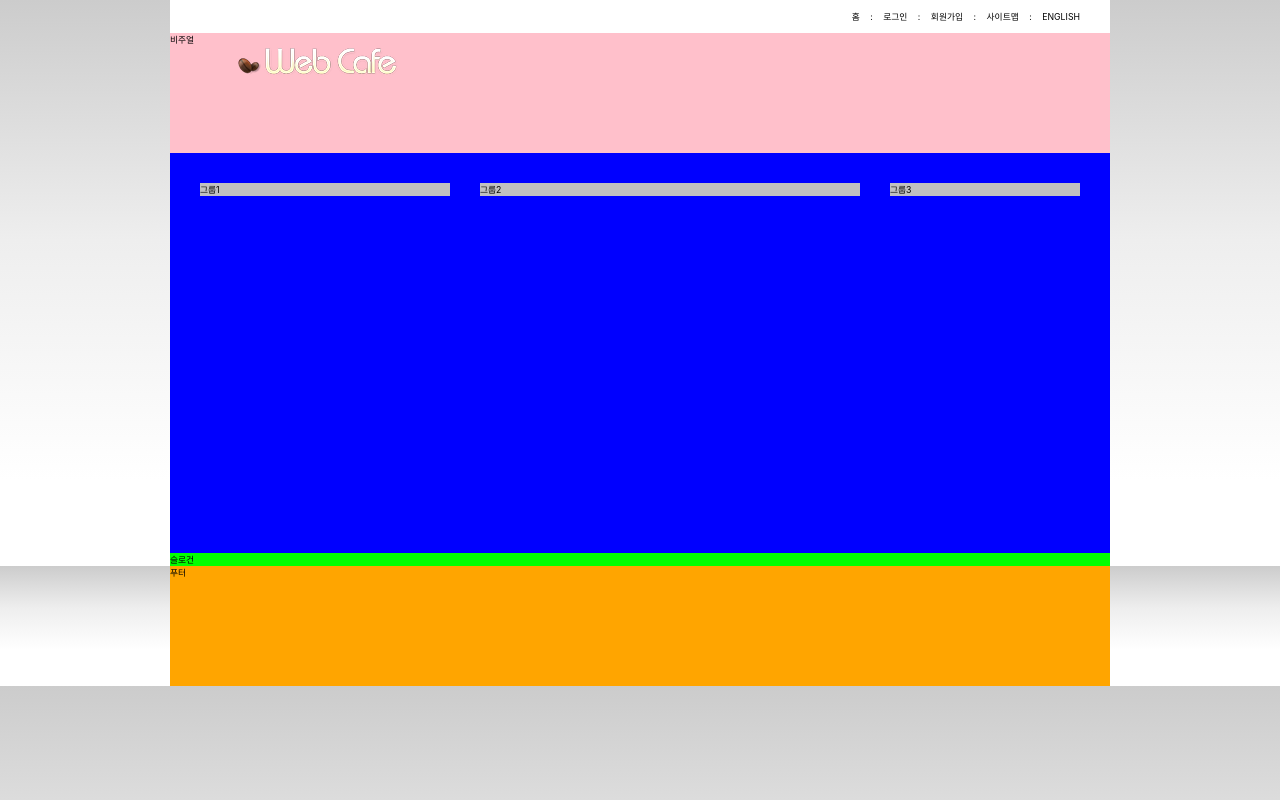
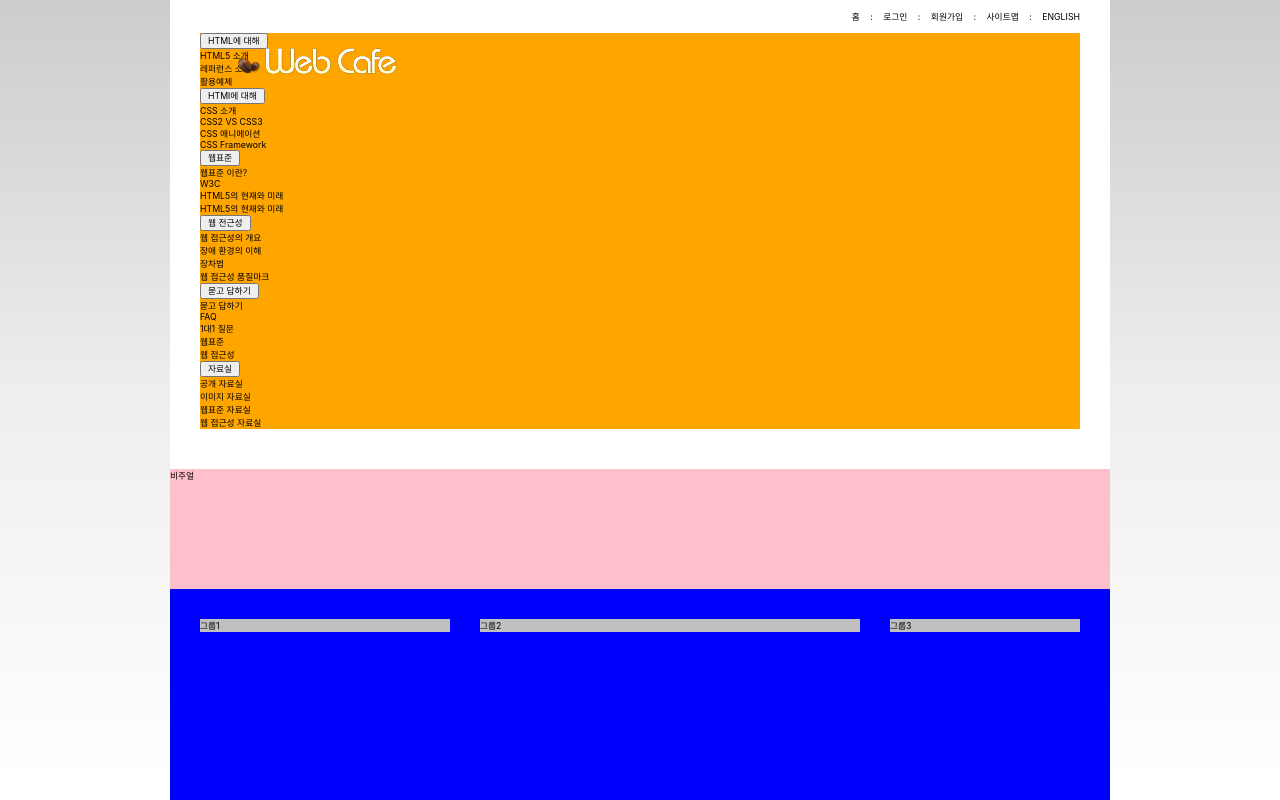
Before and after one commit to JH-Wooo/zeroConnecTo, a website: page HTML5/index.html in a window 1280 px wide. Shown: the top 800 px of the page. Drawn offline with Linux system fonts and the light colour scheme; a web font is replaced by a local one.

Commit message:
접근 가능한 숨김콘텐츠 완성

```diff
--- a/HTML5/css/index.css
+++ b/HTML5/css/index.css
@@ -5,6 +5,15 @@
 *::before,
 *::after {
   box-sizing: border-box;
+}
+
+/* 숨김 콘텐츠 */
+.sr-only {
+  position: absolute;
+  width: 1px;
+  height: 1px;
+  overflow: hidden;
+  clip-path: inset(50%);
 }
 
 /* 기본 스타일 */
@@ -68,11 +77,19 @@ a {
 .member a {
   display: inline-block;
 }
+
 .member a {
   padding: 6px 8px;
   text-transform: uppercase;
 }
 
+/* 메인메뉴 */
+.navigation {
+  padding-bottom: 40px;
+}
+.menu {
+  background: orange;
+}
 /*비주얼*/
 
 .visual {
--- a/HTML5/index.html
+++ b/HTML5/index.html
@@ -39,6 +39,113 @@
           <a href="/">english</a>
         </li>
       </ul>
+      <nav class="navigation">
+        <h2 class="sr-only">메인 메뉴</h2>
+        <ul class="menu">
+          <li class="menu-item is-active">
+            <button type="button" class="menu-button">HTML에 대해</button>
+            <ul class="sub-menu menu-html">
+              <li>
+                <a href="/">HTML5 소개</a>
+              </li>
+              <li>
+                <a href="/">레퍼런스 소개</a>
+              </li>
+              <li>
+                <a href="/">활용예제</a>
+              </li>
+            </ul>
+          </li>
+          <li class="menu-item">
+            <button class="menu-button" type="button">HTMl에 대해</button>
+            <ul class="sub-menu menu-css">
+              <li>
+                <a href="/">CSS 소개</a>
+              </li>
+              <li>
+                <a href="/">CSS2 VS CSS3</a>
+              </li>
+              <li>
+                <a href="/">CSS 애니메이션</a>
+              </li>
+              <li>
+                <a href="/">CSS Framework</a>
+              </li>
+            </ul>
+          </li>
+          <li class="menu-item">
+            <button class="menu-button" type="button">웹표준</button>
+            <ul class="sub-menu menu-standards">
+              <li>
+                <a href="/">웹표준 이란?</a>
+              </li>
+              <li>
+                <a href="/">W3C</a>
+              </li>
+              <li>
+                <a href="/">HTML5의 현재와 미래</a>
+              </li>
+              <li>
+                <a href="/">HTML5의 현재와 미래</a>
+              </li>
+            </ul>
+          </li>
+          <li class="menu-item">
+            <button class="menu-button" type="button">웹 전근성</button>
+            <ul class="sub-menu menu-accessibility">
+              <li>
+                <a href="/">웹 접근성의 개요</a>
+              </li>
+              <li>
+                <a href="/">장애 환경의 이해</a>
+              </li>
+              <li>
+                <a href="/">장차법</a>
+              </li>
+              <li>
+                <a href="/">웹 접근성 품질마크</a>
+              </li>
+            </ul>
+          </li>
+          <li class="menu-item">
+            <button type="button" class="menu-button">묻고 답하기</button>
+            <ul class="sub-menu menu-qna">
+              <li>
+                <a href="/">묻고 답하기</a>
+              </li>
+              <li>
+                <a href="/">FAQ</a>
+              </li>
+              <li>
+                <a href="/">1대1 질문</a>
+              </li>
+              <li>
+                <a href="/">웹표준</a>
+              </li>
+              <li>
+                <a href="/">웹 접근성</a>
+              </li>
+            </ul>
+          </li>
+          <li class="menu-item">
+            <button type="button" class="menu-button">자료실</button>
+            <ul class="sub-menu menu-archive">
+              <li>
+                <a href="/">공개 자료실</a>
+              </li>
+              <li>
+                <a href="/">이미지 자료실</a>
+              </li>
+              <li>
+                <a href="/">웹표준 자료실</a>
+              </li>
+              <li>
+                <a href="/">웹 접근성 자료실</a>
+              </li>
+            </ul>
+          </li>
+        </ul>
+      </nav>
     </header>
     <div class="visual">비주얼</div>
     <main class="main clearfix">
```
